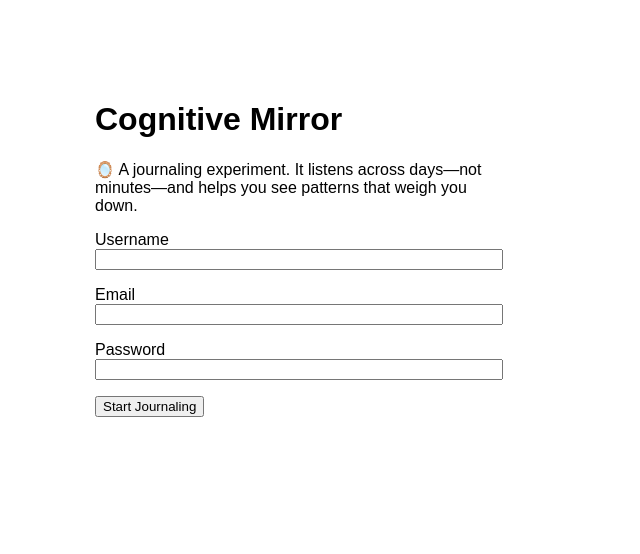
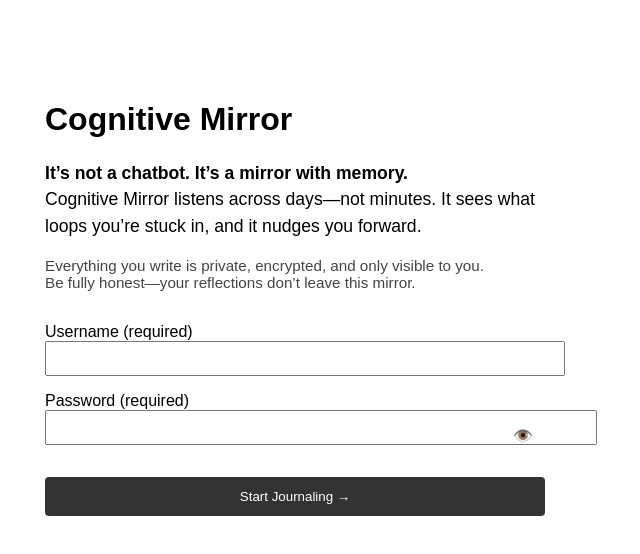
Before and after one commit to ttracy007/cognitive-mirror-frontend, a React (Create React App) app: page / in a window 1280 px wide. Both pictures are taken after a click on the button "Start Journaling". Shown: the top 554 px of the page, without its empty margins (345-985 px from the left). Built offline with nearby package versions, Linux system fonts and the light colour scheme.

Commit message:
Update LoginPage only Username.jsx

```diff
--- a/src/LoginPage.jsx
+++ b/src/LoginPage.jsx
@@ -1,54 +1,128 @@
-
 import React, { useState } from 'react';
 import { supabase } from './supabaseClient';
 
 const LoginPage = ({ onAuthSuccess }) => {
-  const [email, setEmail] = useState('');
   const [username, setUsername] = useState('');
   const [password, setPassword] = useState('');
   const [errorMsg, setErrorMsg] = useState('');
+  const [showPassword, setShowPassword] = useState(false);
 
-  const handleLogin = async () => {
+  const handleLoginOrSignup = async () => {
     setErrorMsg('');
 
-    if (!email || !password) {
-      setErrorMsg('Email and password are required.');
+    if (!username || !password) {
+      setErrorMsg('Username and password are required.');
       return;
     }
 
+    // Build a fake email to satisfy Supabase but make email irrelevant to the user
+    const fakeEmail = `${username.toLowerCase().replace(/\s+/g, '')}@cognitivemirror.ai`;
+    const authData = {
+      email: fakeEmail,
+      password,
+    };
+
     try {
-      const { data, error } = await supabase.auth.signInWithPassword({
-        email,
-        password,
-      });
+      // Try logging in first
+      let { error: loginError } = await supabase.auth.signInWithPassword(authData);
 
-      if (error || !data.session) {
+      if (loginError) {
+        // If login fails, try sign-up
+        let { error: signupError } = await supabase.auth.signUp(authData);
+
+        if (signupError) {
+          setErrorMsg(signupError.message);
+          return;
+        }
+
+        // If sign-up succeeds, log them in
+        let { error: retryLoginError } = await supabase.auth.signInWithPassword(authData);
+        if (retryLoginError) {
+          setErrorMsg(retryLoginError.message);
+          return;
+        }
+      }
+
+      // Fetch session after successful login
+      const { data: sessionData, error: sessionError } = await supabase.auth.getSession();
+      if (sessionError || !sessionData.session) {
         setErrorMsg('Authentication failed.');
-      } else {
-        onAuthSuccess(data.session, username);
+        return;
       }
+
+      // Pass username manually to App
+      onAuthSuccess(sessionData.session, username);
     } catch (err) {
-      setErrorMsg('An error occurred during login.');
+      console.error(err);
+      setErrorMsg('Unexpected error. Please try again.');
     }
   };
 
   return (
-    <div style={{ maxWidth: '400px', margin: '3rem auto', padding: '2rem', fontFamily: 'sans-serif' }}>
+    <div style={{ maxWidth: '500px', margin: '3rem auto', padding: '2rem', fontFamily: 'sans-serif' }}>
       <h1>Cognitive Mirror</h1>
-      <p>🪞 A journaling experiment. It listens across days—not minutes—and helps you see patterns that weigh you down.</p>
+      <p style={{ fontSize: '1.1rem', lineHeight: 1.5 }}>
+        <strong>It’s not a chatbot. It’s a mirror with memory.</strong><br />
+        Cognitive Mirror listens across days—not minutes. It sees what loops you’re stuck in, and it nudges you forward.
+      </p>
+      <p style={{ marginTop: '1rem', color: '#444', fontSize: '0.95rem' }}>
+        Everything you write is private, encrypted, and only visible to you.<br />
+        Be fully honest—your reflections don’t leave this mirror.
+      </p>
 
-      <label>Username</label><br />
-      <input value={username} onChange={(e) => setUsername(e.target.value)} style={{ width: '100%', marginBottom: '1rem' }} /><br />
+      <div style={{ marginTop: '2rem' }}>
+        <label>Username (required)</label><br />
+        <input
+          type="text"
+          required
+          value={username}
+          onChange={(e) => setUsername(e.target.value)}
+          style={{ width: '100%', padding: '0.5rem', marginBottom: '1rem' }}
+        />
 
-      <label>Email</label><br />
-      <input value={email} onChange={(e) => setEmail(e.target.value)} type="email" style={{ width: '100%', marginBottom: '1rem' }} /><br />
+        <label>Password (required)</label><br />
+        <div style={{ position: 'relative' }}>
+          <input
+            type={showPassword ? 'text' : 'password'}
+            required
+            value={password}
+            onChange={(e) => setPassword(e.target.value)}
+            style={{ width: '100%', padding: '0.5rem', paddingRight: '2.5rem', marginBottom: '1rem' }}
+          />
+          <span
+            onClick={() => setShowPassword(!showPassword)}
+            style={{
+              position: 'absolute',
+              right: '0.75rem',
+              top: '50%',
+              transform: 'translateY(-50%)',
+              cursor: 'pointer',
+              color: '#555',
+              fontSize: '1rem'
+            }}
+          >
+            {showPassword ? '🙈' : '👁️'}
+          </span>
+        </div>
 
-      <label>Password</label><br />
-      <input value={password} onChange={(e) => setPassword(e.target.value)} type="password" style={{ width: '100%', marginBottom: '1rem' }} /><br />
+        <button
+          onClick={handleLoginOrSignup}
+          style={{
+            backgroundColor: '#333',
+            color: '#fff',
+            padding: '0.75rem 1.5rem',
+            border: 'none',
+            borderRadius: '4px',
+            cursor: 'pointer',
+            width: '100%',
+            marginTop: '1rem'
+          }}
+        >
+          Start Journaling →
+        </button>
 
-      <button onClick={handleLogin}>Start Journaling</button>
-
-      {errorMsg && <p style={{ color: 'red' }}>{errorMsg}</p>}
+        {errorMsg && <p style={{ color: 'red', marginTop: '1rem' }}>{errorMsg}</p>}
+      </div>
     </div>
   );
 };
```
